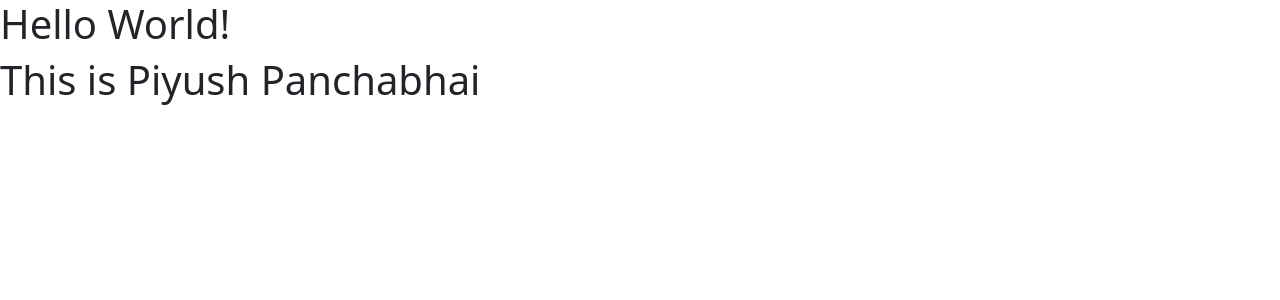
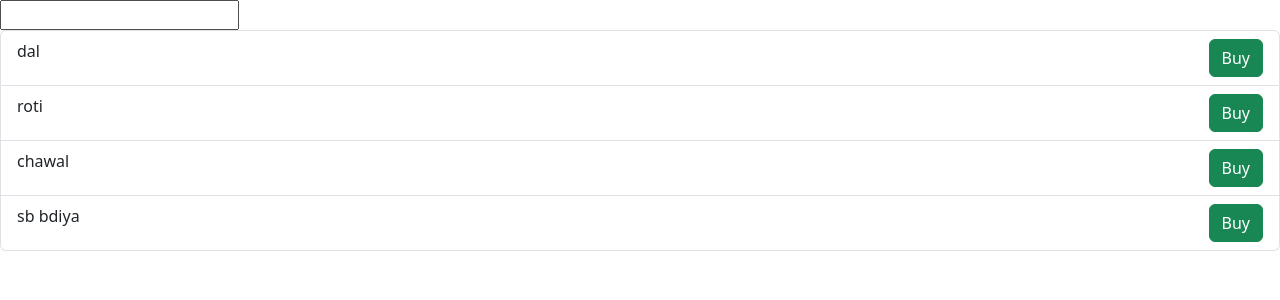
Before and after one commit to Piyush-123456/React-Tutorials, a React (Vite) app: page / in a window 1280 px wide. Shown: the top 300 px of the page. Built offline with nearby package versions, Linux system fonts and the light colour scheme.

Commit message:
Event Handling

```diff
--- a/src/App.jsx
+++ b/src/App.jsx
@@ -1,11 +1,14 @@
 import React from 'react'
 import Container from './components/container'
+import Fooditems from './components/fooditems'
+import Input from './components/input'
 const App = () => {
+  const items = ['dal', 'roti', 'chawal', 'sb bdiya']
   return (
-    <Container>
-      <h1>Hello World!</h1>
-      <h1>This is Piyush Panchabhai</h1>
-    </Container>
+    <div>
+      <Input></Input>
+      <Fooditems items={items}></Fooditems>
+    </div >
   )
 }
 
--- /dev/null
+++ b/src/components/fooditems.jsx
@@ -0,0 +1,13 @@
+import React from 'react'
+import Items from './items'
+const fooditems = (props) => {
+    return (
+        <ul className='list-group '>
+            {props.items.map((elem) => (
+                <Items items={elem}></Items>
+            ))}
+        </ul>
+    )
+}
+
+export default fooditems
--- /dev/null
+++ b/src/components/input.jsx
@@ -0,0 +1,15 @@
+import React from 'react'
+
+const input = () => {
+    const onChangeHandler = (event) => {
+        console.log(event.target.value);
+    }
+
+    return (
+        <div>
+            <input type="text" onChange={onChangeHandler} />
+        </div>
+    )
+}
+
+export default input
--- /dev/null
+++ b/src/components/items.jsx
@@ -0,0 +1,14 @@
+import React from 'react'
+
+const items = (props) => {
+    return (
+        <li className='list-group-item' key={props.items}>
+            {props.items}
+            <button type="submit" className='btn btn-success float-end' >
+                Buy
+            </button>
+        </li>
+    )
+}
+
+export default items
```
